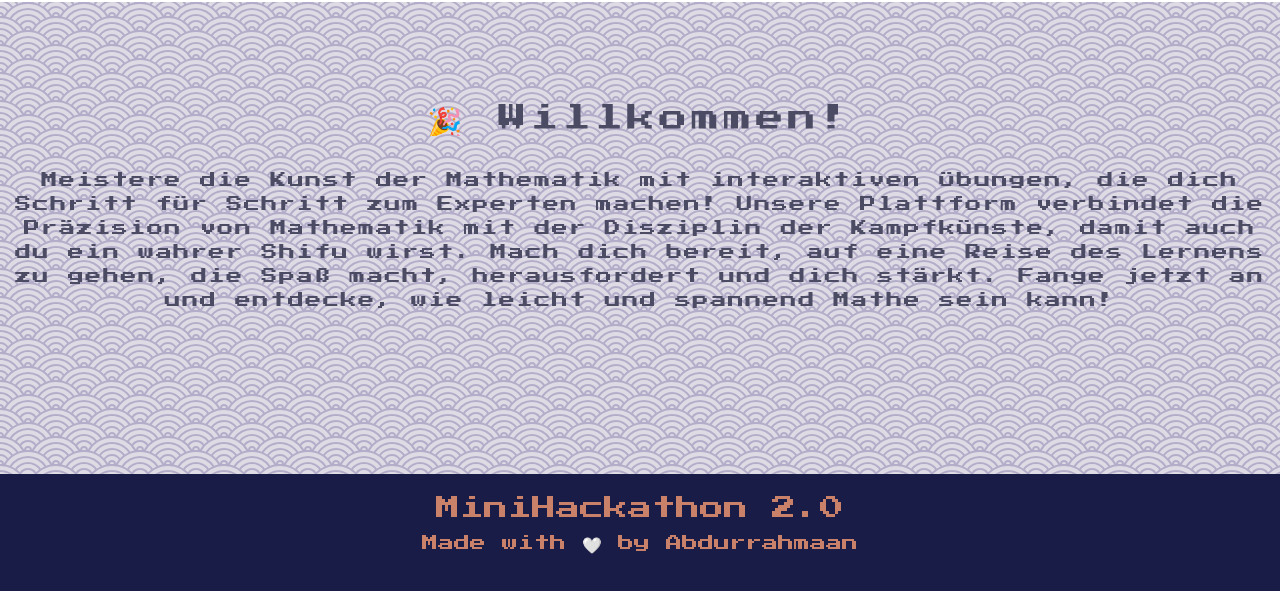
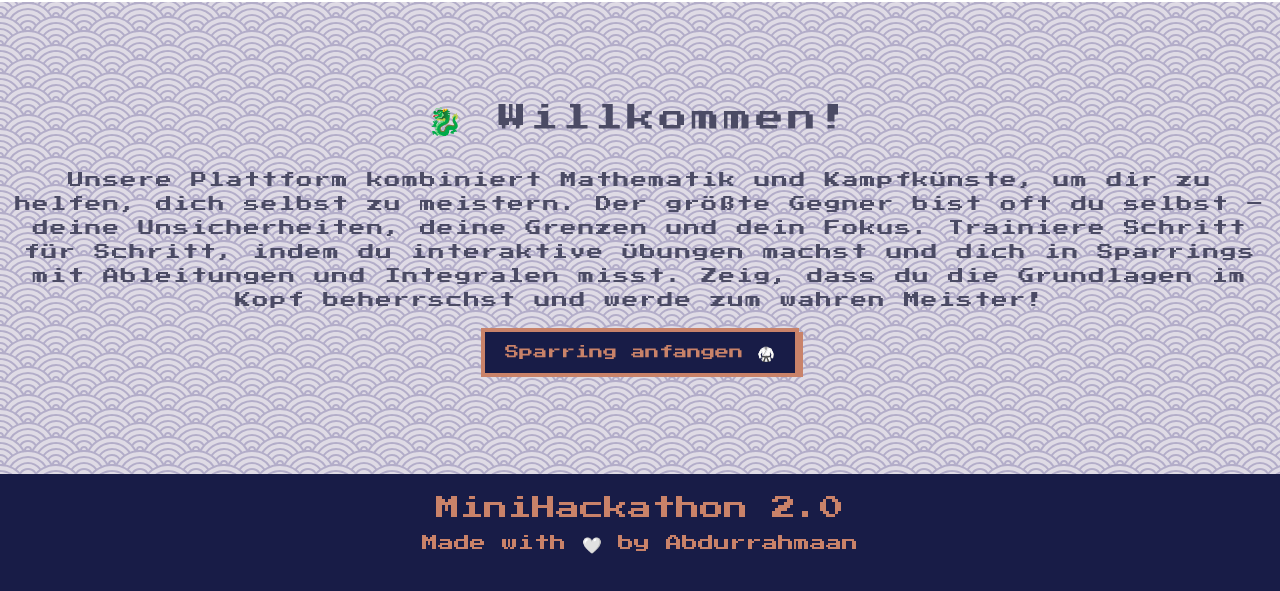
Before and after one commit to Abdurrahmaan-Bica/mathe-shifu, a website: page index.html in a window 1280 px wide. Shown: the part 209-800 px from the top of the page. Drawn offline with nearby package versions, Linux system fonts and the light colour scheme.

Commit message:
Changed the main paragraph of the index.html file and also added a button called Sparring anfangen

```diff
--- a/index.html
+++ b/index.html
@@ -14,6 +14,7 @@
     <link href="https://cdn.jsdelivr.net/npm/bootstrap@5.3.3/dist/css/bootstrap.min.css" rel="stylesheet" integrity="sha384-QWTKZyjpPEjISv5WaRU9OFeRpok6YctnYmDr5pNlyT2bRjXh0JMhjY6hW+ALEwIH" crossorigin="anonymous">
     <script defer src="https://cdn.jsdelivr.net/npm/bootstrap@5.3.3/dist/js/bootstrap.bundle.min.js" integrity="sha384-YvpcrYf0tY3lHB60NNkmXc5s9fDVZLESaAA55NDzOxhy9GkcIdslK1eN7N6jIeHz" crossorigin="anonymous"></script>
     <title>Mathe-Shifu: Kunst der Mathematik meistern</title>
+
 </head>
 <body>
      <header>
@@ -46,10 +47,11 @@
      </header>
      <main>
         <div class="container-main">
-          <h3>🎉 Willkommen!</h3>
+          <h3>🐉 Willkommen!</h3>
           <br>
-          <p>Meistere die Kunst der Mathematik mit interaktiven Übungen, die dich Schritt für Schritt zum Experten machen! Unsere Plattform verbindet die Präzision von Mathematik mit der Disziplin der Kampfkünste, damit auch du ein wahrer Shifu wirst.
-          Mach dich bereit, auf eine Reise des Lernens zu gehen, die Spaß macht, herausfordert und dich stärkt. Fange jetzt an und entdecke, wie leicht und spannend Mathe sein kann!</p>
+          <p>Unsere Plattform kombiniert Mathematik und Kampfkünste, um dir zu helfen, dich selbst zu meistern. Der größte Gegner bist oft du selbst – deine Unsicherheiten, deine Grenzen und dein Fokus. Trainiere Schritt für Schritt, indem du interaktive Übungen machst und dich in Sparrings mit Ableitungen und Integralen misst. Zeig, dass du die Grundlagen im Kopf beherrschst und werde zum wahren Meister!
+          </p>
+          <button class="pixel-button" id="checkButton">Sparring anfangen 🥋</button>
         </div>
 
 
```
